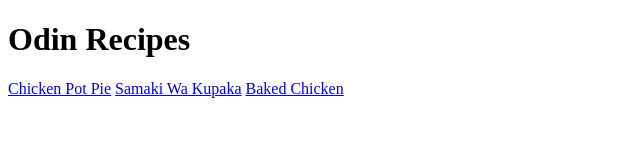
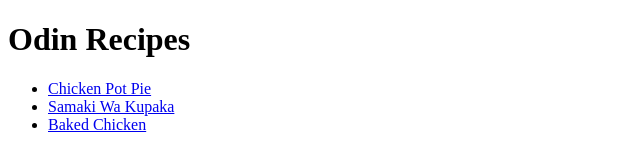
Before and after one commit to nickdelicto/odin-recipes, a plain HTML site: page index.html in a window 1280 px wide. Shown: the whole page, without its empty margins (0-640 px from the left). Drawn offline with Linux system fonts and the light colour scheme.

Commit message:
Arrange links to recipe pages in a list
A list makes the links more readable.

```diff
--- a/index.html
+++ b/index.html
@@ -7,9 +7,10 @@
 
 <body>
     <h1>Odin Recipes</h1>
-    <a href="./recipes/chickenpotpie.html">Chicken Pot Pie</a>
-    <a href="./recipes/samakiwakupaka.html">Samaki Wa Kupaka</a>
-    <a href="./recipes/bakedchicken.html">Baked Chicken</a>
-
+      <ul>
+        <li><a href="./recipes/chickenpotpie.html">Chicken Pot Pie</a></li>
+        <li><a href="./recipes/samakiwakupaka.html">Samaki Wa Kupaka</a></li>
+        <li><a href="./recipes/bakedchicken.html">Baked Chicken</a></li>
+       </ul>
 </body>
 </html>
```
